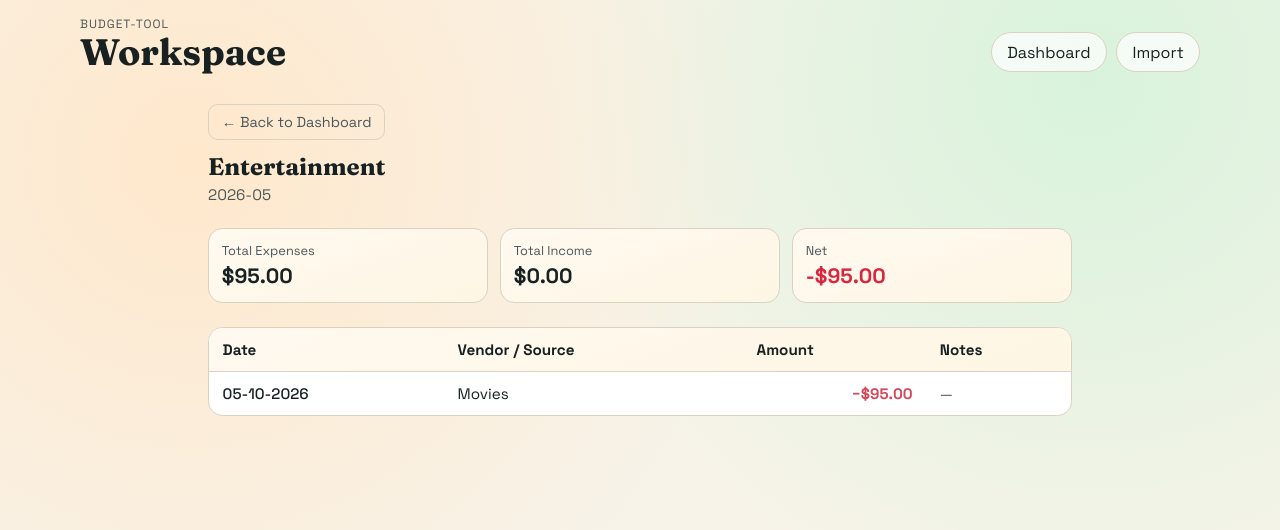
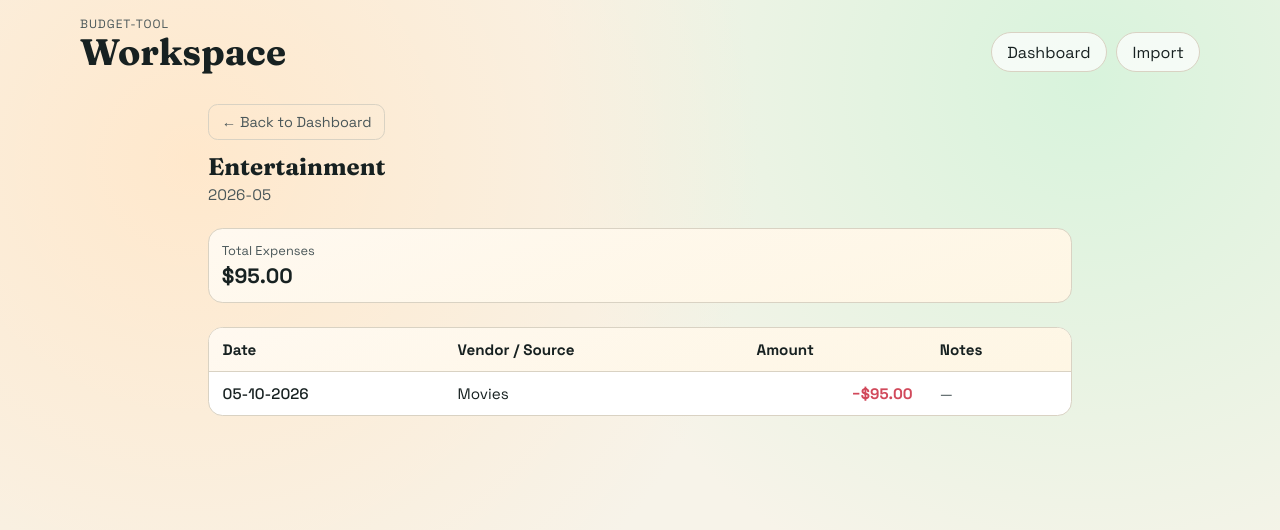
Before and after one commit to chrallard/budget-tool, a React (Vite) app: page / in a window 1280 px wide. Both pictures are taken after a click on the button 640 px from the left and 901 px from the top of the page. Shown: the top 530 px of the page. Built offline with nearby package versions, Linux system fonts and the light colour scheme.

Commit message:
Remove unnecessary tiles from cat-txn page

```diff
--- a/src/features/dashboard/CategoryTransactionsPage.tsx
+++ b/src/features/dashboard/CategoryTransactionsPage.tsx
@@ -126,19 +126,16 @@ export function CategoryTransactionsPage({
     });
   }, [dashboardData, category, month]);
 
-  const totals = useMemo(() => {
+  const totalExpenses = useMemo(() => {
     let expenses = 0;
-    let income = 0;
 
     transactions.forEach((txn) => {
       if (txn.type === "expense") {
         expenses += txn.amount;
-      } else {
-        income += txn.amount;
       }
     });
 
-    return { expenses, income, net: income - expenses };
+    return expenses;
   }, [transactions]);
 
   if (isLoading) {
@@ -180,22 +177,8 @@ export function CategoryTransactionsPage({
       <section className="category-transactions-summary">
         <div className="summary-card">
           <span className="summary-label">Total Expenses</span>
-          <strong className="summary-value">{formatCurrency(totals.expenses)}</strong>
+          <strong className="summary-value">{formatCurrency(totalExpenses)}</strong>
         </div>
-        <div className="summary-card">
-          <span className="summary-label">Total Income</span>
-          <strong className="summary-value">{formatCurrency(totals.income)}</strong>
-        </div>
-        {totals.income > 0 || totals.expenses > 0 ? (
-          <div className="summary-card">
-            <span className="summary-label">Net</span>
-            <strong
-              className={`summary-value ${totals.net >= 0 ? "summary-value--positive" : "summary-value--negative"}`}
-            >
-              {formatCurrency(totals.net)}
-            </strong>
-          </div>
-        ) : null}
       </section>
 
       {transactions.length === 0 ? (
```
